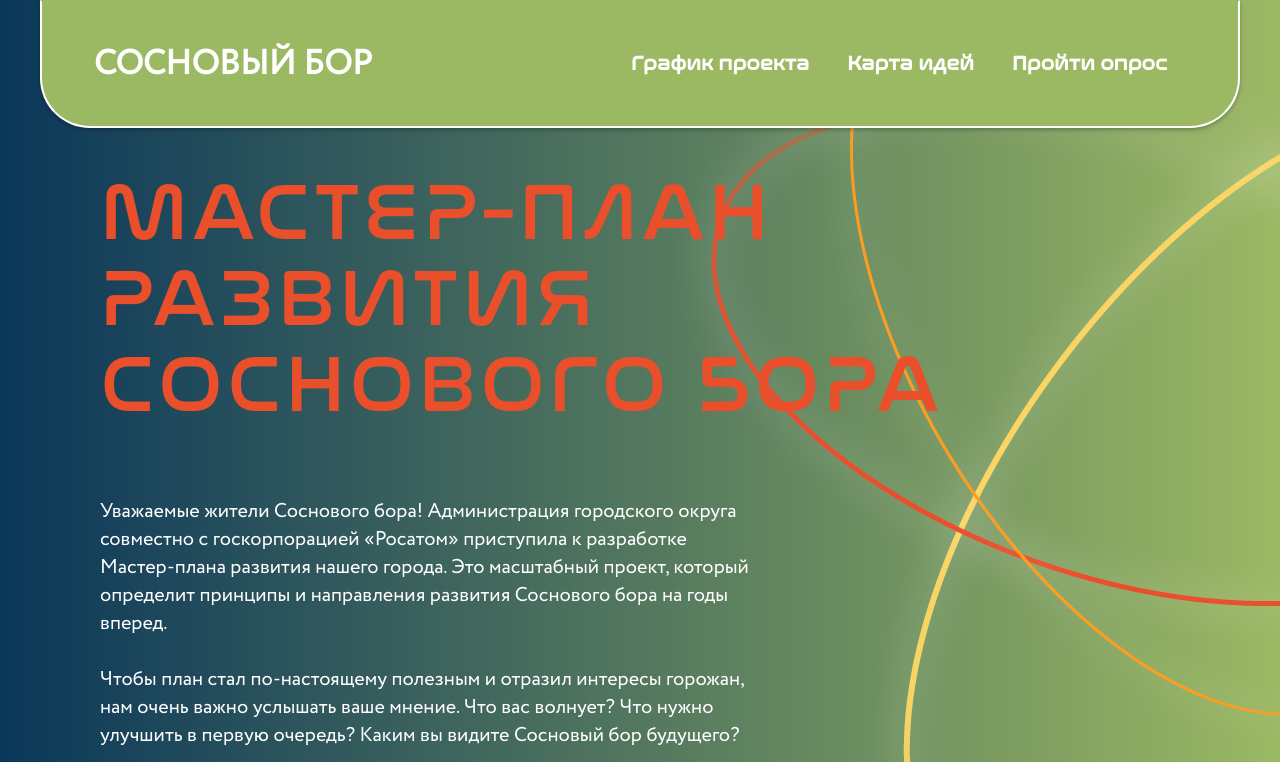
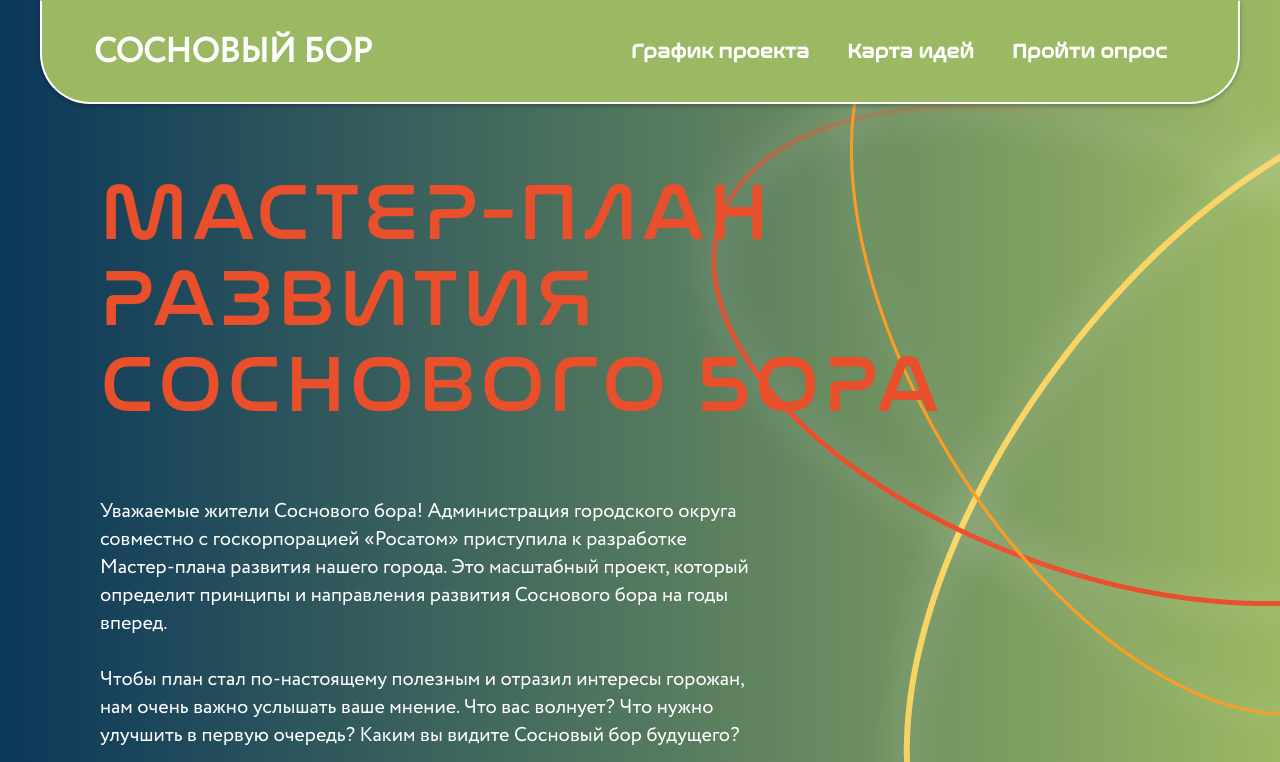
Before and after one commit to designunit/sosbor, a Next.js app in the folder frontend/: page / in a window 1280 px wide. Shown: the top 762 px of the page. Built offline with nearby package versions, Linux system fonts and the light colour scheme.

Commit message:
make header smaller

```diff
--- a/frontend/src/app/(map)/layout.tsx
+++ b/frontend/src/app/(map)/layout.tsx
@@ -19,13 +19,13 @@ export default function MapLayout({ children }: { children: React.ReactNode }) {
     return (
         <AppShell
             header={{
-                height: isMobile ? 108 : 160,
+                height: isMobile ? 90 : 120,
             }}
             aside={{ width: '100%', breakpoint: 'lg', collapsed: { desktop: true, mobile: !mobileOpened } }}
             navbar={{ width: !drawer ? 400 : 0, breakpoint: 'lg', collapsed: { desktop: false, mobile: !drawer } }}
         >
             <Header
-                height={isMobile ? 108 : 160}
+                height={isMobile ? 90 : 120}
                 mobileOpened={mobileOpened}
                 toggleMobile={toggleMobile}
                 onSurveyClick={openSurveyModal}
--- a/frontend/src/components/Header/index.tsx
+++ b/frontend/src/components/Header/index.tsx
@@ -43,7 +43,7 @@ export function Header({ height, position, mobileOpened, toggleMobile, onSurveyC
                 <Group
                     w={'100%'}
                     px={{ base: 36, sm: 52 }}
-                    py={{ base: 14, sm: 30 }}
+                    py={{ base: 10, sm: 18 }}
                     gap={isMobile ? 20 : 40}
                     variant='noflip'
                     justify='space-between'
```
